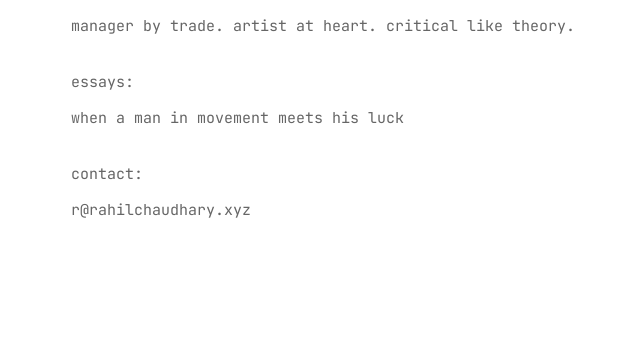
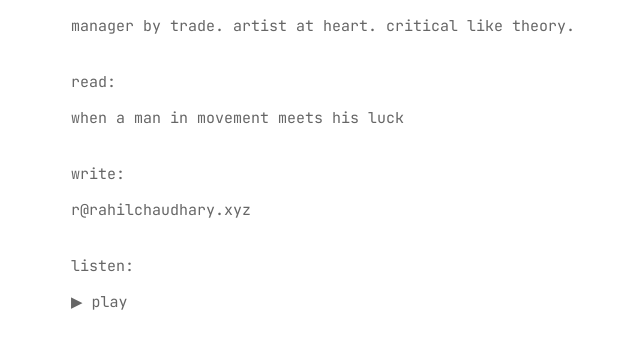
Before and after one commit to rahilc824/personal-site, a Next.js app: page / in a window 1280 px wide. Shown: the part 125-489 px from the top of the page, without its empty margins (273-913 px from the left). Built offline with nearby package versions, Linux system fonts and the light colour scheme.

Commit message:
wip: section labels + pulse removal

```diff
--- a/src/app/page.tsx
+++ b/src/app/page.tsx
@@ -1,4 +1,5 @@
 import Link from "next/link";
+import AudioPlayer from "@/components/AudioPlayer";
 import CityRotator from "@/components/CityRotator";
 import { getAllEssays } from "@/lib/essays";
 
@@ -16,9 +17,9 @@ export default function Home() {
         </p>
       </header>
 
-      {/* essays — a labelled list of titles, each linking to its own page */}
+      {/* read — a labelled list of essay titles, each linking to its own page */}
       <section className="mt-8">
-        <p>essays:</p>
+        <p>read:</p>
         <div className="mt-3 flex flex-col gap-4">
           {essays.map((essay) => (
             <Link key={essay.slug} href={`/essays/${essay.slug}`}>
@@ -28,11 +29,19 @@ export default function Home() {
         </div>
       </section>
 
-      {/* contact — mirrors the essays section structure */}
+      {/* write — mirrors the read section structure */}
       <section className="mt-8">
-        <p>contact:</p>
+        <p>write:</p>
         <div className="mt-3">
           <a href="mailto:r@rahilchaudhary.xyz">r@rahilchaudhary.xyz</a>
+        </div>
+      </section>
+
+      {/* listen — mirrors the section structure above, wrapping the player */}
+      <section className="mt-8">
+        <p>listen:</p>
+        <div className="mt-3">
+          <AudioPlayer />
         </div>
       </section>
 
--- /dev/null
+++ b/src/components/AudioPlayer.tsx
@@ -0,0 +1,63 @@
+"use client";
+
+import { useEffect, useRef, useState } from "react";
+
+const NOW_PLAYING = "now playing: dijon — talk down (coachella remix)";
+const TYPE_SPEED_MS = 35;
+
+// Minimal text-only audio player: a single button toggling play/pause.
+// No native controls, no loop — when the track ends it reverts to "play".
+// On play the now-playing text types out and the ⏸ symbol gently pulses.
+export default function AudioPlayer() {
+  const audioRef = useRef<HTMLAudioElement>(null);
+  const [playing, setPlaying] = useState(false);
+  const [typed, setTyped] = useState("");
+
+  // run the typewriter for as long as the track is playing
+  useEffect(() => {
+    if (!playing) return;
+    setTyped("");
+    let i = 0;
+    const id = setInterval(() => {
+      i += 1;
+      setTyped(NOW_PLAYING.slice(0, i));
+      if (i >= NOW_PLAYING.length) clearInterval(id);
+    }, TYPE_SPEED_MS);
+    return () => clearInterval(id);
+  }, [playing]);
+
+  const toggle = () => {
+    const audio = audioRef.current;
+    if (!audio) return;
+    if (playing) {
+      audio.pause();
+      setPlaying(false);
+    } else {
+      audio.play();
+      setPlaying(true);
+    }
+  };
+
+  return (
+    <div>
+      <button
+        type="button"
+        onClick={toggle}
+        className="cursor-pointer text-left hover:underline hover:underline-offset-[3px]"
+      >
+        {playing ? (
+          // ⏸ shows immediately; only the text after it types out
+          <span>⏸ {typed}</span>
+        ) : (
+          "▶ play"
+        )}
+      </button>
+      <audio
+        ref={audioRef}
+        src="/talk-down-remix.mp3"
+        preload="none"
+        onEnded={() => setPlaying(false)}
+      />
+    </div>
+  );
+}
```
Also changed, not shown: 1 other file (tests, documents, lock files or other folders).
